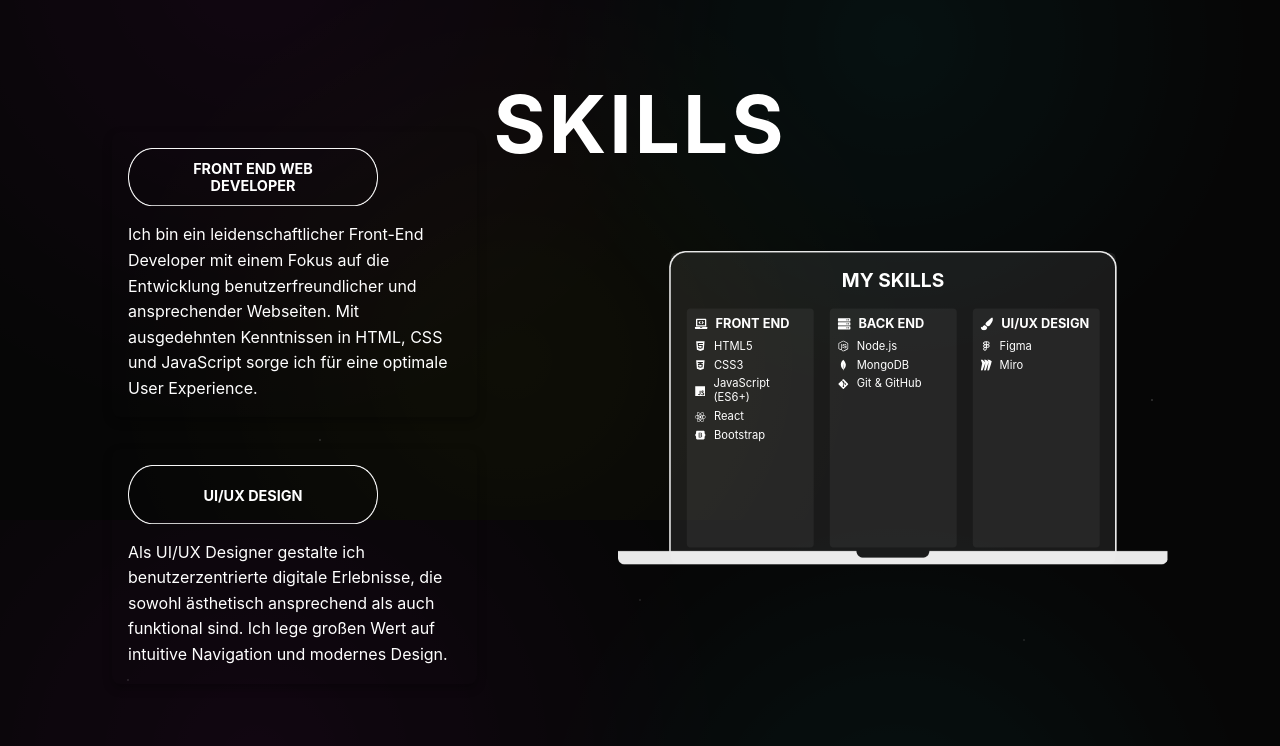
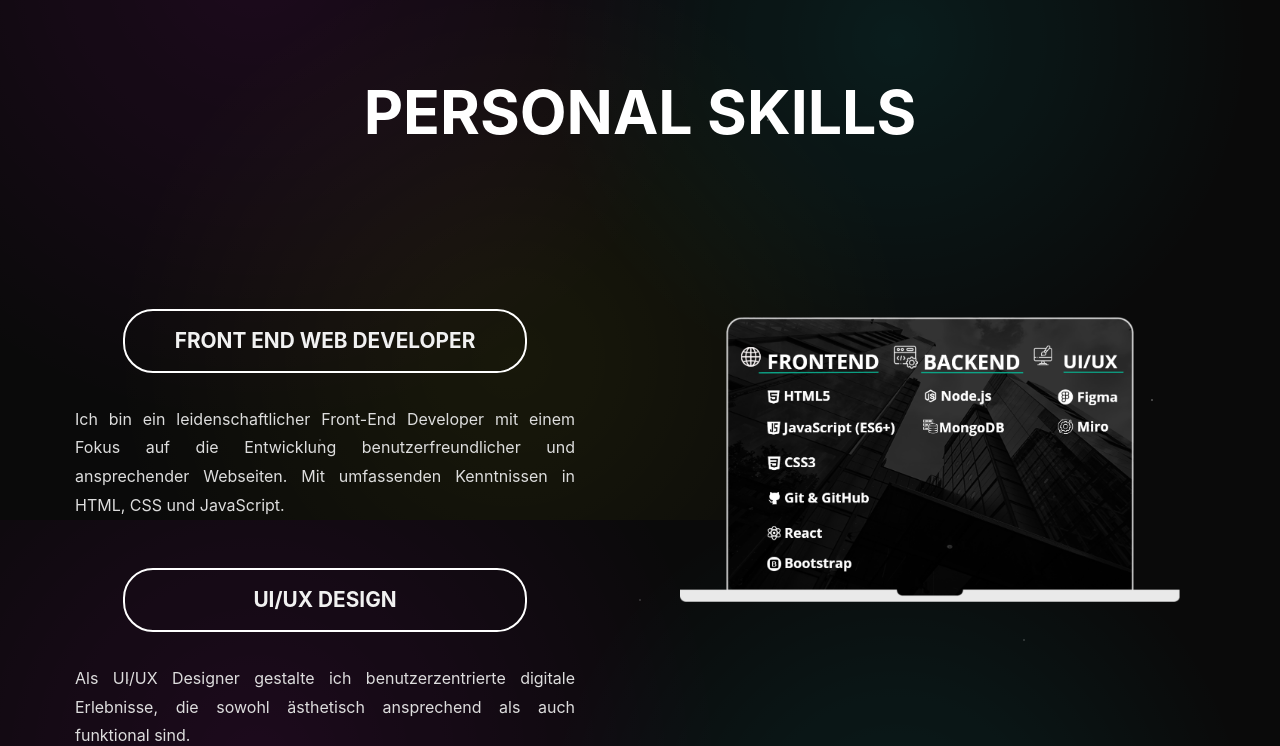
Before and after one commit to Alexandru-Dumitrel-Gheorghe/UI-Poertfolio, a React (Create React App) app: page / in a window 1280 px wide. Shown: the part 1880-2626 px from the top of the page. Built offline with nearby package versions, Linux system fonts and the light colour scheme.

Commit message:
some updates

```diff
--- a/src/components/Project/ProjectTaskTimer.module.css
+++ b/src/components/Project/ProjectTaskTimer.module.css
@@ -253,7 +253,7 @@
 
   .imageLeft,
   .imageRight {
-    max-width: 100%;
+    max-width: 80%;
     margin-top: 1rem;
   }
 
--- a/src/components/Skills/Skills.jsx
+++ b/src/components/Skills/Skills.jsx
@@ -1,134 +1,71 @@
 import React from "react";
+import { motion } from "framer-motion";
 import styles from "./Skills.module.css";
-
-import {
-  FaHtml5,
-  FaCss3Alt,
-  FaJs,
-  FaReact,
-  FaNodeJs,
-  FaGitAlt,
-  FaBootstrap,
-  FaPaintBrush,
-  FaLaptopCode,
-  FaServer,
-} from "react-icons/fa";
-import { SiMongodb, SiMiro } from "react-icons/si";
-import { TbBrandFigma } from "react-icons/tb";
 
 const Skills = () => {
   return (
-    <section className={styles.skillsSection} id="skills">
-      <div className={styles.bgImage}></div>
-      <div className={styles.overlay}></div>
+    <section id="skills" className={styles.skillsSection}>
+      {/* Titlu cu animație de fade-in */}
+      <motion.h2
+        className={styles.sectionTitle}
+        initial={{ opacity: 0, y: -50 }}
+        animate={{ opacity: 1, y: 0 }}
+        transition={{ duration: 1 }}
+      >
+        PERSONAL SKILLS
+      </motion.h2>
 
-      <div className={styles.content}>
-        <h1 className={styles.title}>SKILLS</h1>
+      <div className={styles.container}>
+        {/* Secțiunea Stângă (Text + Skill Cards) */}
+        <motion.div
+          className={styles.leftSide}
+          initial={{ opacity: 0, x: -50 }}
+          animate={{ opacity: 1, x: 0 }}
+          transition={{ duration: 1, delay: 0.3 }}
+        >
+          <motion.div
+            className={styles.skillCard}
+            whileHover={{ scale: 1.05 }}
+          >
+            <p className={styles.skillTitle}>FRONT END WEB DEVELOPER</p>
+          </motion.div>
+          <p className={styles.description}>
+            Ich bin ein leidenschaftlicher Front-End Developer mit einem Fokus
+            auf die Entwicklung benutzerfreundlicher und ansprechender Webseiten.
+            Mit umfassenden Kenntnissen in HTML, CSS und JavaScript.
+          </p>
 
-        <div className={styles.leftSide}>
-          <div className={styles.card}>
-            <div className={styles.frameWrapper}>
-              <img
-                src="/ui/rama.png"
-                alt="Frame"
-                className={styles.frameImage}
-              />
-              <div className={styles.frameText}>FRONT END WEB DEVELOPER</div>
-            </div>
-            <p className={styles.cardParagraph}>
-              Ich bin ein leidenschaftlicher Front-End Developer mit einem Fokus
-              auf die Entwicklung benutzerfreundlicher und ansprechender
-              Webseiten. Mit ausgedehnten Kenntnissen in HTML, CSS und JavaScript
-              sorge ich für eine optimale User Experience.
-            </p>
-          </div>
+          <motion.div
+            className={styles.skillCard}
+            whileHover={{ scale: 1.05 }}
+          >
+            <p className={styles.skillTitle}>UI/UX DESIGN</p>
+          </motion.div>
+          <p className={styles.description}>
+            Als UI/UX Designer gestalte ich benutzerzentrierte digitale Erlebnisse,
+            die sowohl ästhetisch ansprechend als auch funktional sind.
+          </p>
+        </motion.div>
 
-          <div className={styles.card}>
-            <div className={styles.frameWrapper}>
-              <img
-                src="/ui/rama.png"
-                alt="Frame"
-                className={styles.frameImage}
-              />
-              <div className={styles.frameText}>UI/UX DESIGN</div>
-            </div>
-            <p className={styles.cardParagraph}>
-              Als UI/UX Designer gestalte ich benutzerzentrierte digitale
-              Erlebnisse, die sowohl ästhetisch ansprechend als auch funktional
-              sind. Ich lege großen Wert auf intuitive Navigation und modernes
-              Design.
-            </p>
-          </div>
-        </div>
-
-        <div className={styles.rightSide}>
-          <div className={styles.laptopContainer}>
+        {/* Secțiunea Dreaptă (Laptop Image) */}
+        <motion.div
+          className={styles.rightSide}
+          initial={{ opacity: 0, x: 50 }}
+          animate={{ opacity: 1, x: 0 }}
+          transition={{ duration: 1, delay: 0.5 }}
+        >
+          <motion.div
+            className={styles.laptopContainer}
+            whileHover={{ scale: 1.03, rotate: 1 }}
+            transition={{ duration: 0.3 }}
+          >
             <img
-              src="/ui/laptop.png"
+              src="/ui/skills-laptop.png"
               alt="Laptop"
               className={styles.laptopImage}
             />
-
-            <div className={styles.laptopSkills}>
-              <h3 className={styles.laptopSkillsTitle}>MY SKILLS</h3>
-              <div className={styles.skillsGrid}>
-                <div className={styles.category}>
-                  <h4>
-                    <FaLaptopCode /> Front End
-                  </h4>
-                  <ul>
-                    <li>
-                      <FaHtml5 /> HTML5
-                    </li>
-                    <li>
-                      <FaCss3Alt /> CSS3
-                    </li>
-                    <li>
-                      <FaJs /> JavaScript (ES6+)
-                    </li>
-                    <li>
-                      <FaReact /> React
-                    </li>
-                    <li>
-                      <FaBootstrap /> Bootstrap
-                    </li>
-                  </ul>
-                </div>
-
-                <div className={styles.category}>
-                  <h4>
-                    <FaServer /> Back End
-                  </h4>
-                  <ul>
-                    <li>
-                      <FaNodeJs /> Node.js
-                    </li>
-                    <li>
-                      <SiMongodb /> MongoDB
-                    </li>
-                    <li>
-                      <FaGitAlt /> Git & GitHub
-                    </li>
-                  </ul>
-                </div>
-
-                <div className={styles.category}>
-                  <h4>
-                    <FaPaintBrush /> UI/UX Design
-                  </h4>
-                  <ul>
-                    <li>
-                      <TbBrandFigma /> Figma
-                    </li>
-                    <li>
-                      <SiMiro /> Miro
-                    </li>
-                  </ul>
-                </div>
-              </div>
-            </div>
-          </div>
-        </div>
+          </motion.div>
+        </motion.div>
       </div>
     </section>
   );
--- a/src/components/Skills/Skills.module.css
+++ b/src/components/Skills/Skills.module.css
@@ -1,267 +1,152 @@
+/* ---- General Styles ---- */
 .skillsSection {
+  padding: 6rem 2rem 5rem;
+  color: #f1f1f1;
   position: relative;
-  width: 100%;
-  min-height: 80vh;
-  overflow: hidden;
-  margin: 0 auto;
+  text-align: center;
   border-top: 2px dashed #888;
-  background: rgba(0, 0, 0, 0.4);
-  overflow-x: hidden;
 }
 
-.bgImage {
-  position: absolute;
-  top: 0;
-  left: 0;
-  width: 100%;
-  height: 100%;
-  z-index: 0;
+/* ---- Section Title ---- */
+.sectionTitle {
+  font-size: 3.8rem;
+  font-weight: bold;
+  text-transform: uppercase;
+  margin-bottom: 8rem;
+  color: #fff;
 }
 
-.overlay {
-  position: absolute;
-  top: 0;
-  left: 0;
-  width: 100%;
-  height: 100%;
-  z-index: 1;
+/* ---- Layout Content ---- */
+.container {
+  max-width: 1200px;
+  margin: 0 auto;
+  display: flex;
+  justify-content: center;
+  align-items: flex-start;
+  gap: 5rem;
+  flex-wrap: wrap;
 }
 
-.content {
-  position: relative;
-  z-index: 2;
-  display: flex;
-  justify-content: space-between;
-  align-items: center;
-  padding: 4rem 2rem;
-  height: 100%;
-  color: #fff;
-  margin-top: 40px;
+/* ---- Left Side (Text + Skill Cards) ---- */
+.leftSide {
+  flex: 1;
+  min-width: 320px;
+  text-align: left;
+  max-width: 500px;
 }
 
-.title {
-  position: absolute;
-  bottom: 35rem;
-  left: 50%;
-  transform: translateX(-50%);
-  font-size: 5rem;
-  text-transform: uppercase;
-  letter-spacing: 3px;
-  margin-bottom: 1rem;
-  font-weight: 700;
-  text-align: center;
+.skillCard {
+  display: flex;
+  align-items: center;
+  justify-content: center;
+  width: 100%;
+  max-width: 400px;
+  height: 60px;
+  border: 2px solid #fff;
+  border-radius: 30px;
+  margin: 2rem auto;
+  transition: transform 0.3s ease-in-out;
 }
 
-.leftSide {
-  display: flex;
-  flex-direction: column;
-  gap: 2rem;
-  max-width: 30%;
-  margin-top: 100px;
-  margin-left: 5rem;
+.skillCard:hover {
+  transform: scale(1.05);
 }
 
-.card {
-  padding: 1rem;
-  border-radius: 8px;
-  position: relative;
-  box-shadow: 0 4px 10px rgba(0, 0, 0, 0.3);
-  transition: transform 0.3s ease, box-shadow 0.3s ease;
+.skillTitle {
+  font-size: 1.3rem;
+  font-weight: bold;
+  text-transform: uppercase;
 }
 
-.card:hover {
-  transform: translateY(-6px);
-  box-shadow: 0 8px 16px rgba(0, 0, 0, 0.5);
+/* ---- Description ---- */
+.description {
+  font-size: 1rem;
+  line-height: 1.8;
+  color: #ddd;
+  margin-bottom: 3rem;
+  text-align: justify;
 }
 
-.frameWrapper {
-  position: relative;
-  width: 250px;
-  margin-bottom: 1rem;
-}
-
-.frameImage {
-  display: block;
-  width: 100%;
-  height: auto;
-}
-
-.frameText {
-  position: absolute;
-  top: 50%;
-  left: 50%;
-  transform: translate(-50%, -50%);
-  color: #fff;
-  text-transform: uppercase;
-  font-weight: 700;
-  text-align: center;
-  font-size: 0.9rem;
-}
-
-.cardParagraph {
-  font-size: 1rem;
-  line-height: 1.6;
-  margin: 0;
-}
-
+/* ---- Right Side (Laptop Image) ---- */
 .rightSide {
+  flex: 1;
   display: flex;
   justify-content: center;
-  align-items: center;
-  margin-top: 100px;
-  margin-right: 5rem;
+  max-width: 550px;
 }
 
 .laptopContainer {
   position: relative;
-  width: 550px;
-  height: auto;
+  width: 100%;
+  max-width: 500px;
+  margin-top: 40px;
+  transition: transform 0.3s ease-in-out;
+}
+
+.laptopContainer:hover {
+  transform: scale(1.03) rotate(1deg);
 }
 
 .laptopImage {
+  width: 100%;
   display: block;
-  width: 100%;
-  height: auto;
   object-fit: contain;
 }
 
-.laptopSkills {
-  position: absolute;
-  top: 50%;
-  left: 50%;
-  transform: translate(-50%, -50%);
-  width: 75%;
-  height: 89%;
-  background: rgba(246, 246, 248, 0.08);
-  border-radius: 6px;
-  padding: 1rem;
-  display: flex;
-  flex-direction: column;
-}
+/* ---- RESPONSIVE STYLES ---- */
+@media (max-width: 1024px) {
+  .container {
+    flex-direction: column;
+    text-align: center;
+    gap: 4rem;
+  }
 
-.laptopSkillsTitle {
-  margin: 0;
-  font-size: 1.2rem;
-  text-transform: uppercase;
-  font-weight: 700;
-  margin-bottom: 1rem;
-  text-align: center;
-}
+  .leftSide {
+    text-align: center;
+  }
 
-.skillsGrid {
-  display: grid;
-  grid-template-columns: repeat(3, 1fr);
-  gap: 1rem;
-  flex: 1;
-}
+  .sectionTitle {
+    font-size: 3.2rem;
+  }
 
-.category {
-  background: rgba(255, 255, 255, 0.05);
-  border-radius: 4px;
-  padding: 0.5rem;
-  transition: transform 0.3s ease, box-shadow 0.3s ease;
-}
-
-.category:hover {
-  transform: rotate(1deg) scale(1.03);
-  box-shadow: 0 8px 16px rgba(0, 0, 0, 0.4);
-}
-
-.category h4 {
-  display: flex;
-  align-items: center;
-  gap: 0.5rem;
-  font-size: 0.8rem;
-  text-transform: uppercase;
-  font-weight: 700;
-  margin: 0 0 0.5rem 0;
-}
-
-.category ul {
-  list-style: none;
-  margin: 0;
-  padding: 0;
-}
-
-.category li {
-  display: flex;
-  align-items: center;
-  gap: 0.5rem;
-  font-size: 0.7rem;
-  margin-bottom: 0.3rem;
-  transition: color 0.3s ease;
-}
-
-.category li:hover {
-  color: #00b894;
-}
-
-/* Media Queries */
-@media (max-width: 1024px) {
-  .content {
-    padding: 3rem 1.5rem;
-    gap: 2rem;
-  }
-  .leftSide {
-    max-width: 60%;
-  }
-  .laptopContainer {
-    width: 450px;
-  }
-  .skillsGrid {
-    grid-template-columns: 1fr 1fr;
-  }
-  .title {
-    bottom: -6rem;
-    font-size: 3rem;
+  .description {
+    margin-bottom: 2.5rem;
   }
 }
 
 @media (max-width: 768px) {
-  .content {
-    flex-direction: column;
-    align-items: flex-start;
-    gap: 2rem;
+  .sectionTitle {
+    font-size: 2.8rem;
+    margin-bottom: 2.5rem;
   }
-  .leftSide {
-    max-width: 100%;
+
+  .skillCard {
+    max-width: 250px;
+    height: 50px;
+  }
+
+  .laptopContainer {
+    max-width: 380px;
+  }
+}
+
+@media (max-width: 480px) {
+  .sectionTitle {
+    font-size: 2.4rem;
     margin-bottom: 2rem;
   }
-  .rightSide {
-    width: 100%;
-    margin-bottom: 2rem;
-    display: flex;
-    justify-content: center;
+
+  .leftSide {
+    max-width: 90%;
   }
+
+  .skillCard {
+    max-width: 220px;
+    height: 45px;
+    font-size: 1rem;
+  }
+
   .laptopContainer {
-    width: 100%;
-    position: static;
-  }
-  .laptopImage {
-    width: 100%;
-    height: auto;
-    margin-bottom: 1rem;
-  }
-  .laptopSkills {
-    position: static;
-    transform: none;
-    top: auto;
-    left: auto;
-    width: 90%;
     max-width: 400px;
-    margin: 0 auto;
-    background: rgba(246, 246, 248, 0.08);
-    border-radius: 6px;
-    padding: 1rem;
-  }
-  .skillsGrid {
-    grid-template-columns: 1fr;
-  }
-  .title {
-    position: static;
-    transform: none;
-    margin-top: 1rem;
-    font-size: 2.5rem;
-    text-align: center;
   }
 }
```
Also changed, not shown: public/ui/skills-laptop.png (added).
